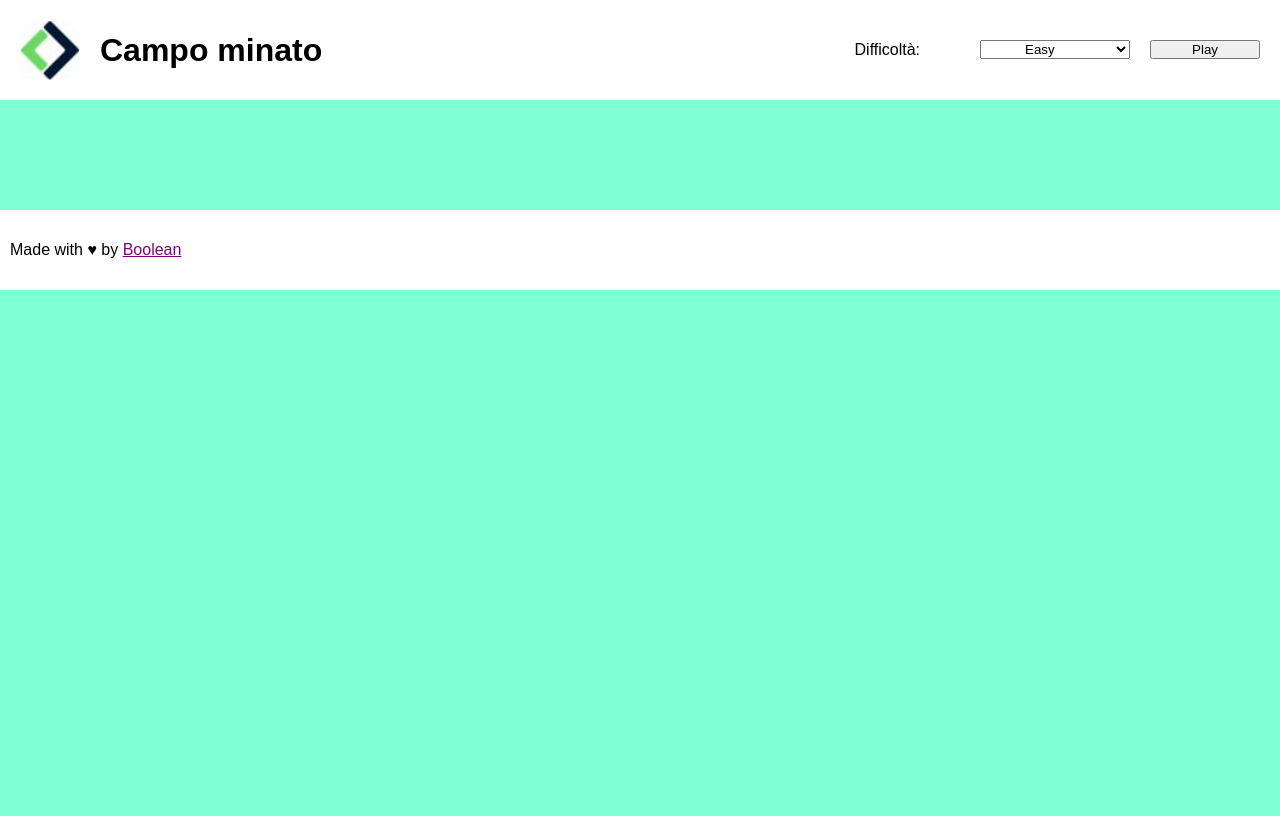
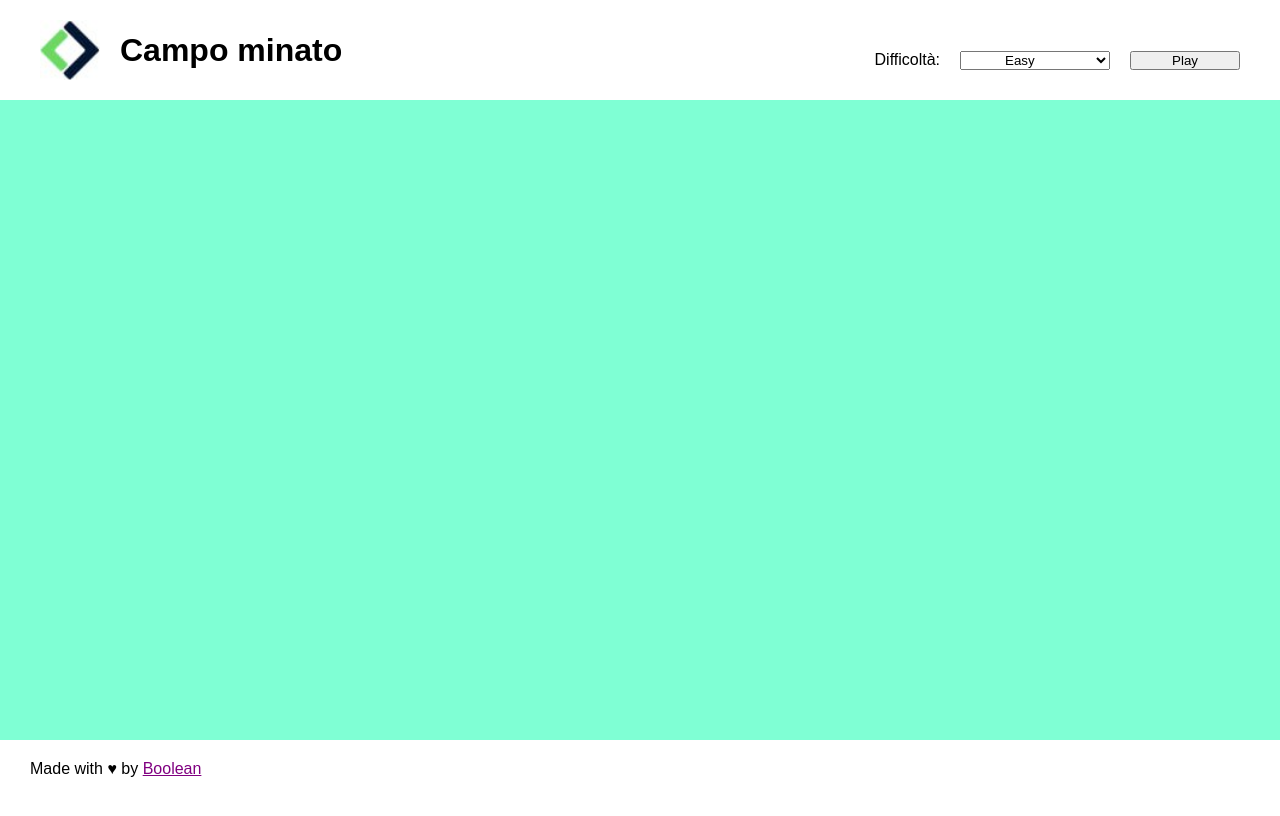
Before and after one commit to PierluigiPapa/js-campominato-grid, a plain HTML site: page index.html in a window 1280 px wide. Drawn offline with Linux system fonts and the light colour scheme.

Commit message:
fix: adjust html, css and insert comments

```diff
--- a/assets/css/style.css
+++ b/assets/css/style.css
@@ -6,12 +6,18 @@
 
 body{
     font-family: sans-serif;
-    background-color: #7FFFD4;
 }
 
 /* SECTION HEADER */
 header {
     background-color: white;
+
+    display: flex;
+    justify-content: space-between;
+    align-items: center;
+
+    height: 10vh;
+    padding: 20px;
 }
 
 #topbar {
@@ -19,15 +25,14 @@ header {
     width: 100%;
 }
 
-.navbar {
-    display: flex;
-    justify-content: space-between;
-    align-items: flex-start;
-}
-
 .topleft,
 .toright {
     padding: 0 20px;
+}
+
+.text {
+    padding-top: 20px;
+
 }
 
 .logo {
@@ -57,10 +62,16 @@ header {
 /* // SECTION HEADER // */
 
 /* // SECTION MAIN //  */
+main {
+    background-color: #7FFFD4;
+    padding: 20px;
+    height: 80vh;
+}
+
 #grid{
-    width: 60%;
+    width: 30%;
     margin: 0 auto;
-    padding-top: 50px;
+    padding-top: 60px;
     /* border: 2px solid black; */
     flex-wrap: wrap;
     display: flex;
@@ -107,20 +118,11 @@ header {
 
 /* // SECTION MAIN */
 
+/* SECTION FOOTER */
+
 footer {
-    background-color: white;
-}
-
-#bottom {
-    height: 80px;
-    width: 100%;
-    margin-top: 60px;
-}
-
-.love-boolean {
-    display: flex;
-    align-items: center;
-
+    height: 100px;
+    padding: 20px;
 }
 
 p {
@@ -129,3 +131,4 @@ p {
 .bool {
     color: purple;
 }
+/* // SECTION FOOTER  */
--- a/index.html
+++ b/index.html
@@ -11,7 +11,7 @@
 <body>
 
     <!-- SECTION HEADER -->
-    <header id="topbar" class="navbar">
+    <header id="topbar">
         <!-- SECTION LEFT HEADER -->
         <div id="topleft">
             <div class="container">
@@ -24,7 +24,7 @@
         <!-- // SECTION RIGHT HEADER // -->
         <div id="topright">
             <div class="container">
-                <label for="chose" class="difficult">Difficoltà:</label>
+                <span class="text">Difficoltà:</span>
                 <select name="Difficoltà" id="level"  class="difficult">
                     <option value="easy">Easy</option>
                     <option value="medium">Medium</option>
@@ -38,7 +38,7 @@
     </header>
     <!-- // SECTION HEADER // -->
 
-    <!-- SECTION MAIN -->
+    <!-- SECTION MAIN WITH GRIDS-->
     <main>
         <div id="grid">
             <div class="box"></div>
@@ -53,10 +53,10 @@
             <div class="box"></div>
         </div>
     </main>
-    <!-- // SECTION MAIN // -->
+    <!-- // SECTION MAIN WITH GRIDS // -->
 
     <!-- SECTION FOOTER -->
-    <footer id="bottom" class="love-boolean">
+    <footer>
         <p>Made with <strong>&hearts;</strong> by <span class="bool"><u>Boolean</u></span></p>
     </footer>
     <!-- // SECTION FOOTER // -->
```
